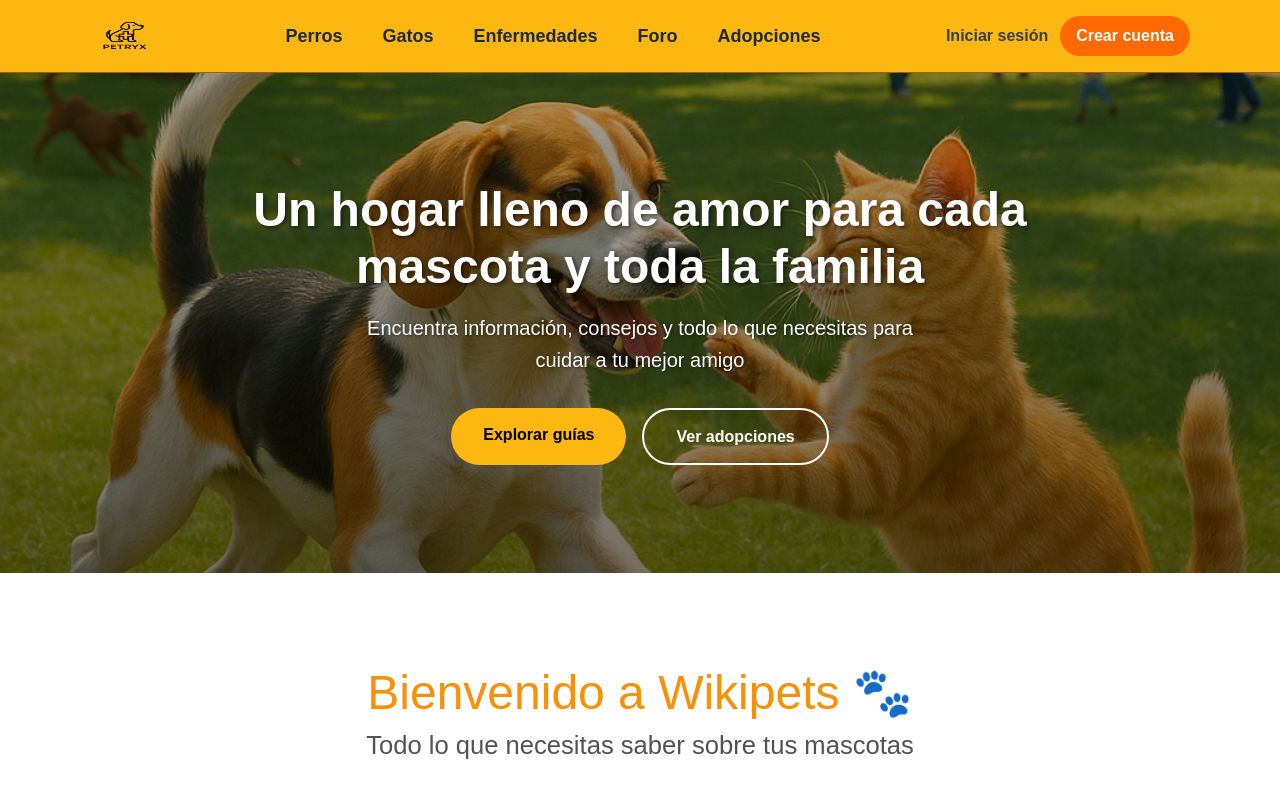
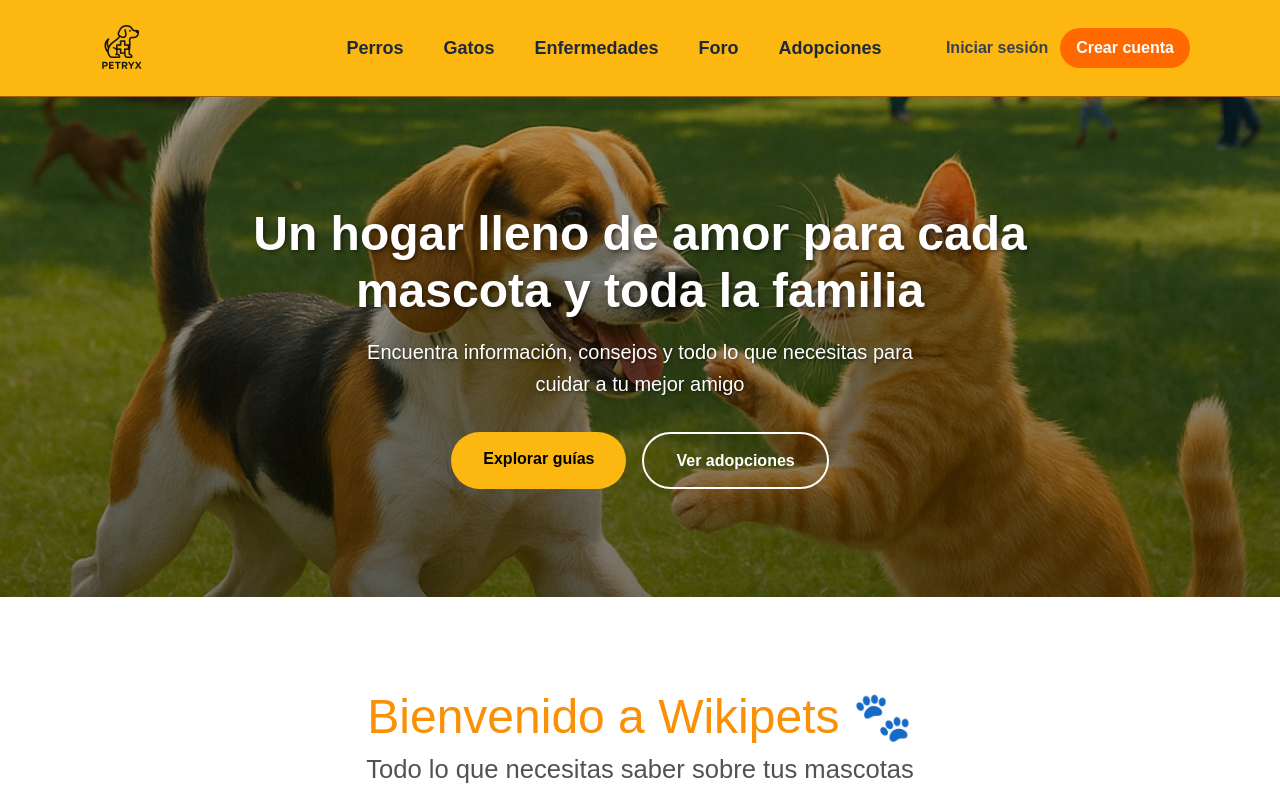
Before and after one commit to RicardoChavira1/prueba1, a Next.js app: page / in a window 1280 px wide. Shown: the top 800 px of the page. Built offline with nearby package versions, Linux system fonts and the light colour scheme; no server answers.

Commit message:
Cambio tamaño del logo en Header
Cambié el tamaño del logo en el Heather, ya que creo que este al verlo en la versión para teléfonos ocupa más espacio y se ve feo porque tapa cosas.

```diff
--- a/Components/Header.tsx
+++ b/Components/Header.tsx
@@ -111,7 +111,15 @@ export default function Header() {
             >
                 <div className="container mx-auto flex items-center justify-between">
                     <a className="brand flex items-center gap-2" href="/">
-                        <Image src="/logo.png" alt="Logo Wikipets" width={70} height={40} />
+                        <div className="relative w-28 h-12 md:w-48 md:h-16">
+                            <Image
+                                src="/logo.png"
+                                alt="Logo Wikipets"
+                                fill
+                                className="object-contain object-left"
+                                priority
+                            />
+                        </div>
                     </a>
 
 
```
